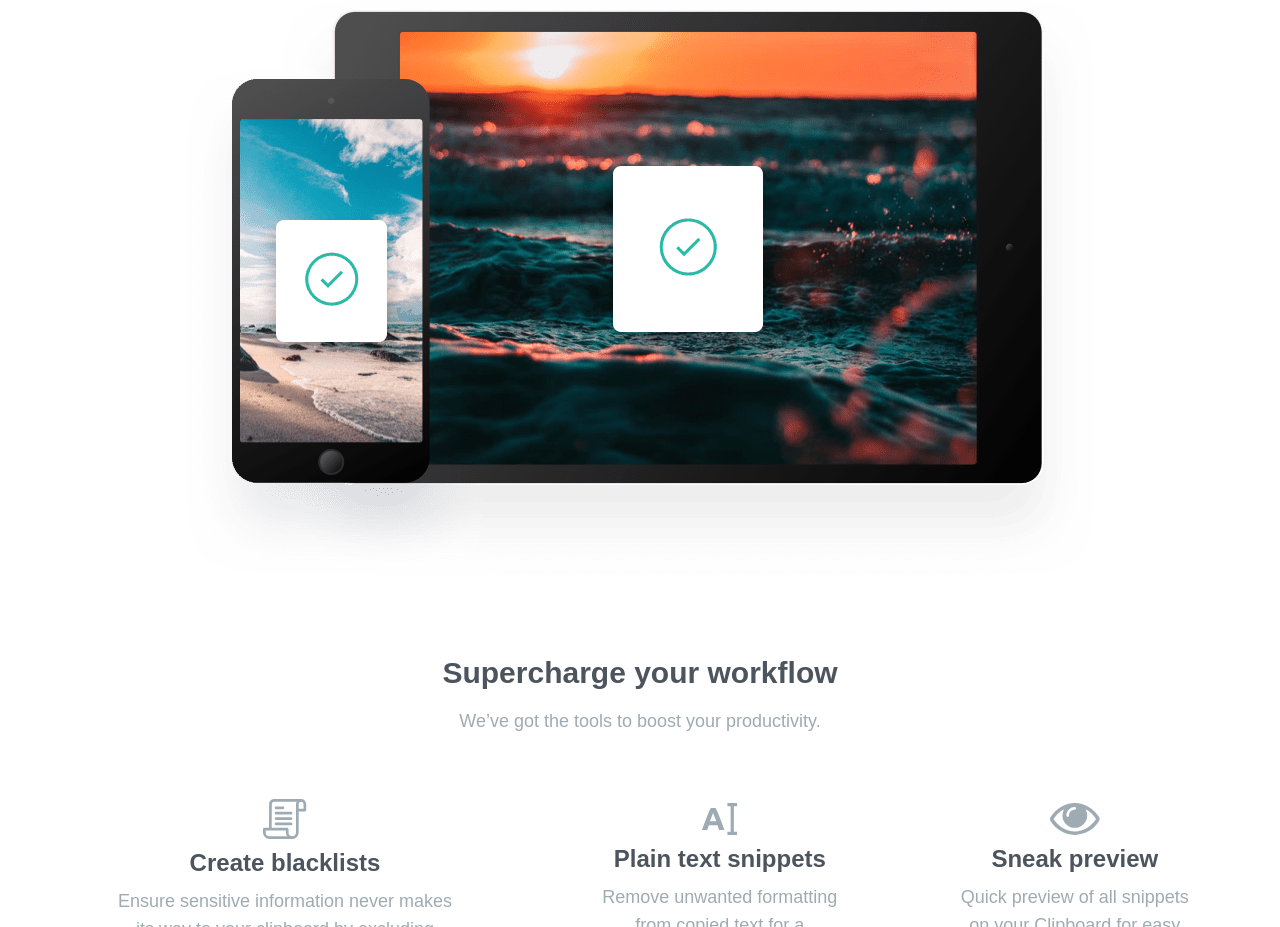
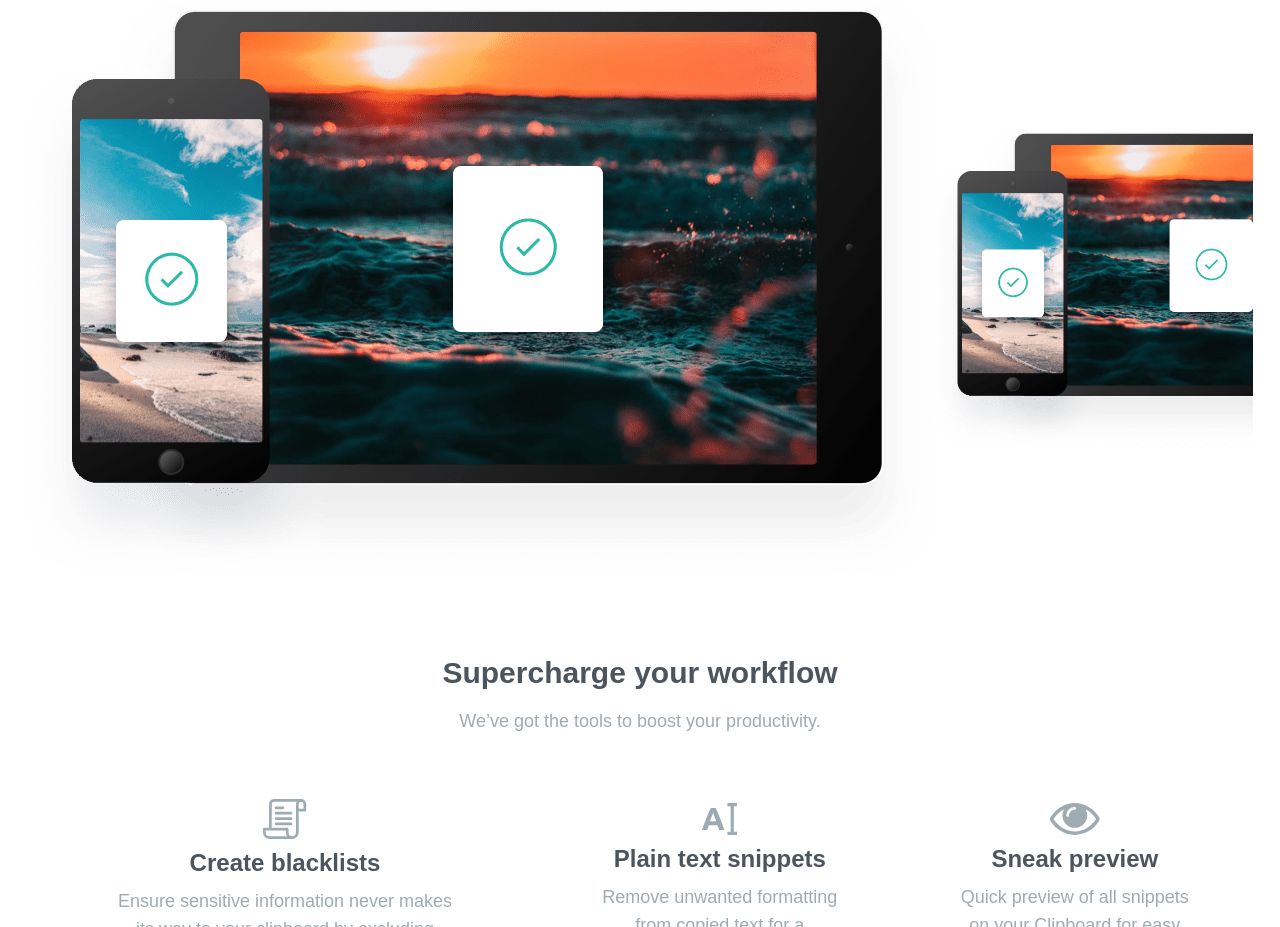
Before and after one commit to Eyu32/clipboard-landing-page, a website: page docs/index.html in a window 1280 px wide. Shown: the part 1880-2807 px from the top of the page. Drawn offline with Linux system fonts and the light colour scheme; a web font is replaced by a local one.

Commit message:
Update index.html

```diff
--- a/docs/index.html
+++ b/docs/index.html
@@ -74,6 +74,7 @@
       </div>
       <div class="flex items-center justify-center">
         <img src="../images/image-devices.png" alt="image-devices">
+        <div style="background-image: url('../images/image-devices.png'); height: 20rem; width: 20rem; background-size: cover; "></div>
       </div>
     </section>
     <section class="flex flex-col gap-16">
```
